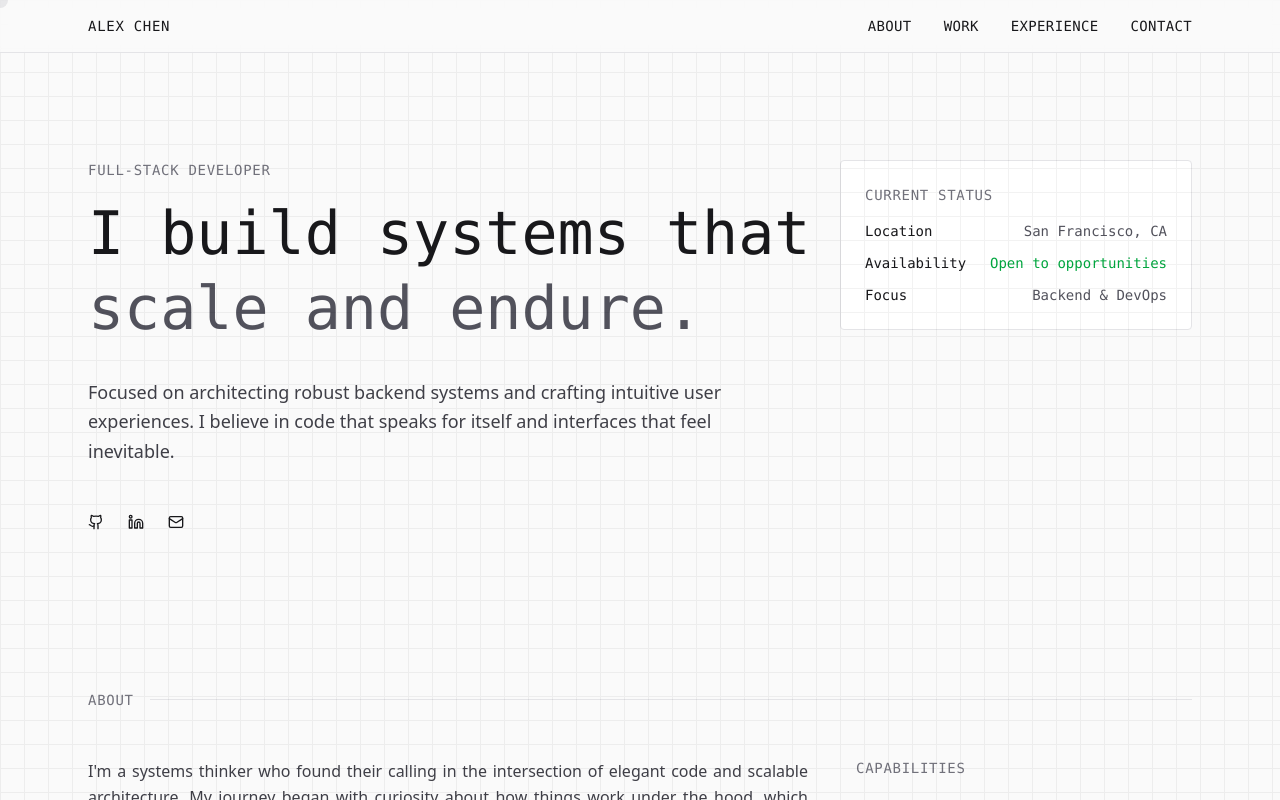
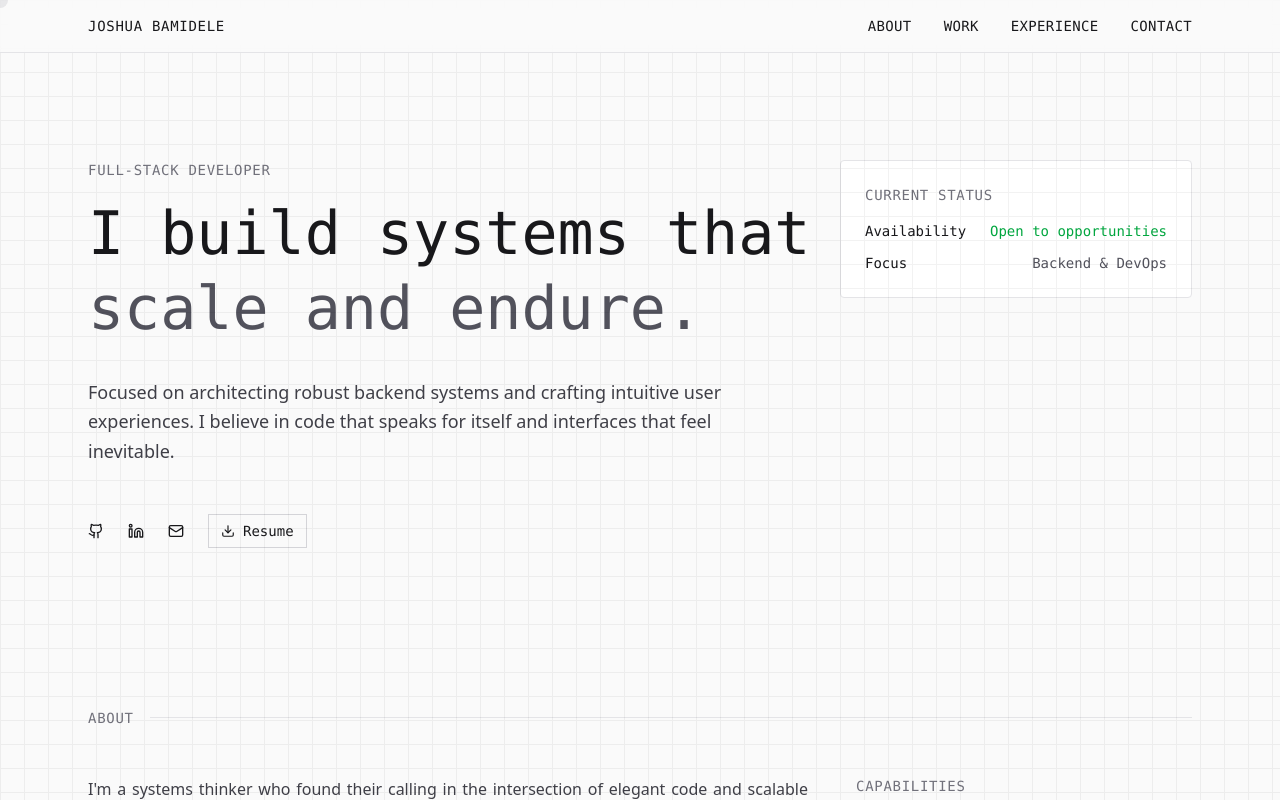
Before and after one commit to Joshardals/my-portfolio, a Next.js app: page / in a window 1280 px wide. Shown: the top 800 px of the page. Built offline with nearby package versions, Linux system fonts and the light colour scheme.

Commit message:
done with the important features, editing of texts is next

```diff
--- a/app/page.tsx
+++ b/app/page.tsx
@@ -12,6 +12,7 @@ import {
   Calendar,
   Menu,
   X,
+  Download,
 } from "lucide-react";
 import Link from "next/link";
 
@@ -19,6 +20,7 @@ export default function PortfolioPage() {
   const [activeSection, setActiveSection] = useState("intro");
   const [mousePosition, setMousePosition] = useState({ x: 0, y: 0 });
   const [isMobileMenuOpen, setIsMobileMenuOpen] = useState(false);
+  const name = "Joshua Bamidele";
 
   useEffect(() => {
     const handleMouseMove = (e: MouseEvent) => {
@@ -123,11 +125,22 @@ export default function PortfolioPage() {
     }
   };
 
+  const handleResumeDownload = () => {
+    // In a real application, you would link to your actual resume file
+    // For now, this creates a placeholder download
+    const link = document.createElement("a");
+    link.href = "/resume.pdf"; // Replace with your actual resume file path
+    link.download = "Joshua_Bamidele_Resume.pdf";
+    document.body.appendChild(link);
+    link.click();
+    document.body.removeChild(link);
+  };
+
   return (
     <div className="min-h-screen bg-zinc-50 text-zinc-900 font-mono">
       {/* Subtle cursor follower */}
       <div
-        className="fixed w-4 h-4 bg-zinc-400 rounded-full pointer-events-none z-50 opacity-20 transition-opacity duration-300"
+        className="hidden sm:block fixed w-4 h-4 bg-zinc-400 rounded-full pointer-events-none z-50 opacity-20 transition-opacity duration-300"
         style={{
           left: mousePosition.x - 8,
           top: mousePosition.y - 8,
@@ -153,7 +166,9 @@ export default function PortfolioPage() {
       <nav className="fixed top-0 left-0 right-0 z-40 bg-zinc-50/80 backdrop-blur-sm border-b border-zinc-200">
         <div className="max-w-6xl mx-auto px-6 py-4">
           <div className="flex justify-between items-center">
-            <div className="text-sm font-medium tracking-wider">ALEX CHEN</div>
+            <div className="text-sm font-medium tracking-wider uppercase">
+              {name}
+            </div>
 
             {/* Desktop navigation */}
             <div className="hidden md:flex gap-8 text-sm">
@@ -226,7 +241,8 @@ export default function PortfolioPage() {
                   itself and interfaces that feel inevitable.
                 </div>
 
-                <div className="flex gap-6 pt-4">
+                <div className="flex flex-col sm:flex-row gap-6 pt-4">
+                  <div className="flex gap-6">
                     <a
                       href="#"
                       className="flex items-center gap-2 text-sm hover:text-zinc-600 transition-colors"
@@ -246,6 +262,15 @@ export default function PortfolioPage() {
                       <Mail size={16} />
                     </a>
                   </div>
+
+                  <button
+                    onClick={handleResumeDownload}
+                    className="inline-flex items-center gap-2 text-sm border border-zinc-300 px-3 py-1.5 hover:bg-zinc-100 transition-colors duration-200 w-fit cursor-pointer"
+                  >
+                    <Download size={14} />
+                    Resume
+                  </button>
+                </div>
               </div>
             </div>
 
@@ -255,12 +280,6 @@ export default function PortfolioPage() {
                   CURRENT STATUS
                 </div>
                 <div className="space-y-3">
-                  <div className="flex flex-col xs:flex-row xs:justify-between xs:items-center gap-1">
-                    <span className="text-sm">Location</span>
-                    <span className="text-sm text-zinc-600">
-                      San Francisco, CA
-                    </span>
-                  </div>
                   <div className="flex flex-col xs:flex-row xs:justify-between xs:items-center gap-1">
                     <span className="text-sm">Availability</span>
                     <span className="text-sm text-green-600">
@@ -525,7 +544,9 @@ export default function PortfolioPage() {
       <footer className="border-t border-zinc-200 bg-zinc-50">
         <div className="max-w-6xl mx-auto px-6 py-8">
           <div className="flex flex-col sm:flex-row sm:justify-between sm:items-center gap-4 text-xs text-zinc-400">
-            <div className="order-2 sm:order-1">© 2025 Alex Chen</div>
+            <div className="order-2 sm:order-1">
+              © {new Date().getFullYear()} {name}
+            </div>
             <div className="tracking-wider order-1 sm:order-2">
               DESIGNED & BUILT WITH INTENTION
             </div>
```
Lines whose indentation alone changed are shown as unchanged.
